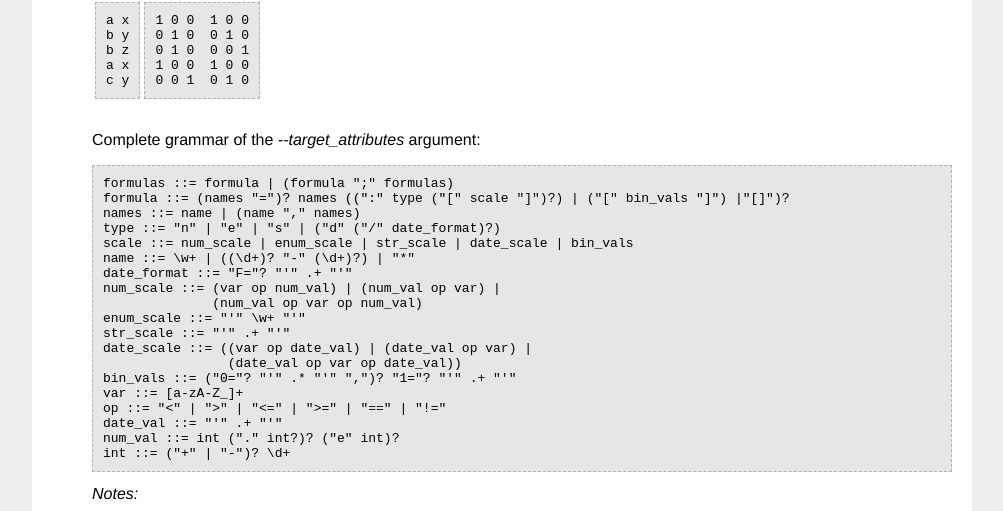
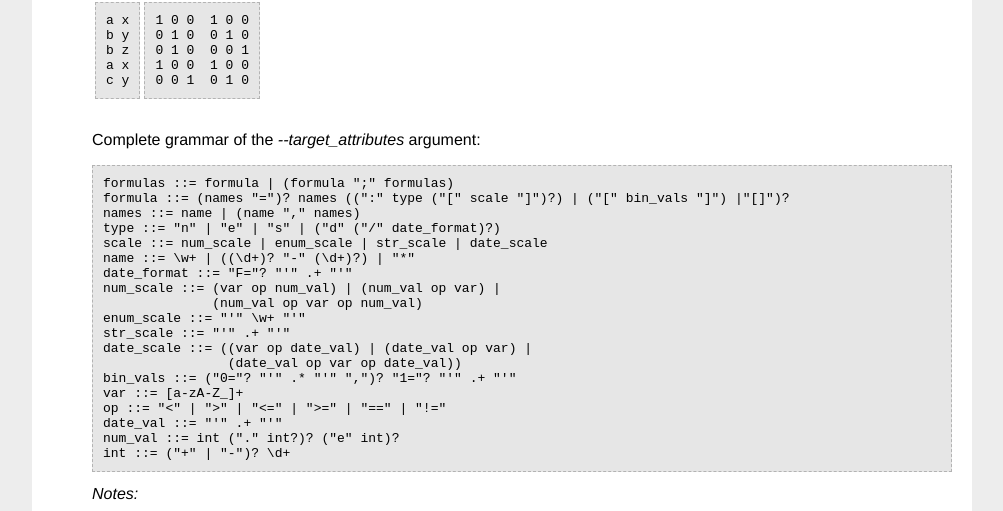
Before and after one commit to gnovis/swift, a plain HTML site: page manual.html in a window 1280 px wide. Shown: the part 4371-4882 px from the top of the page, without its empty margins (138-1141 px from the left). Drawn offline with Linux system fonts and the light colour scheme.

Commit message:
remove bin_vals from fromula grammar

```diff
--- a/manual.html
+++ b/manual.html
@@ -272,7 +272,7 @@ c y
 formula ::= (names "=")? names ((":" type ("[" scale "]")?) | ("[" bin_vals "]") |"[]")?
 names ::= name | (name "," names)
 type ::= "n" | "e" | "s" | ("d" ("/" date_format)?)
-scale ::= num_scale | enum_scale | str_scale | date_scale | bin_vals
+scale ::= num_scale | enum_scale | str_scale | date_scale
 name ::= \w+ | ((\d+)? "-" (\d+)?) | "*"
 date_format ::= "F="? "'" .+ "'"
 num_scale ::= (var op num_val) | (num_val op var) |
```
